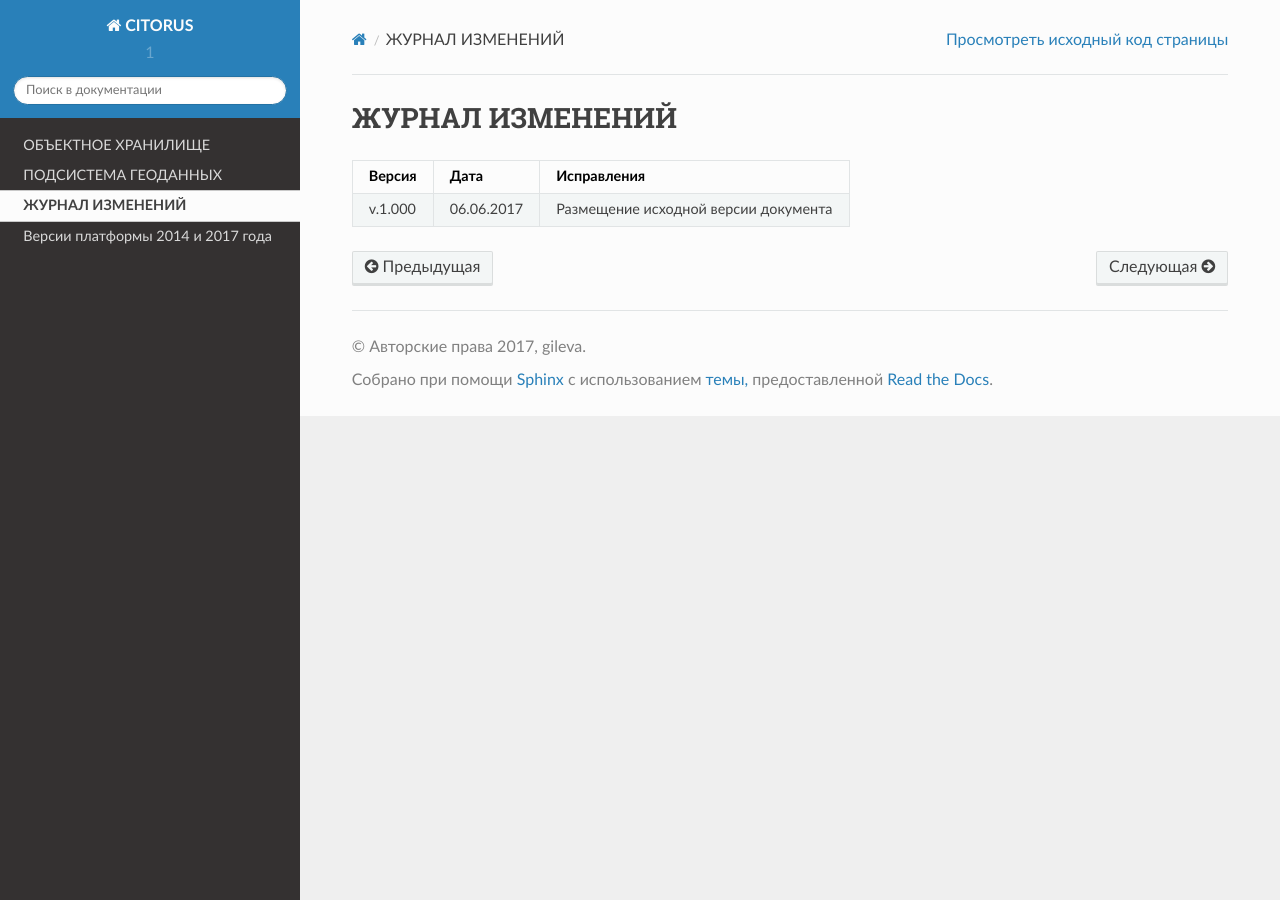
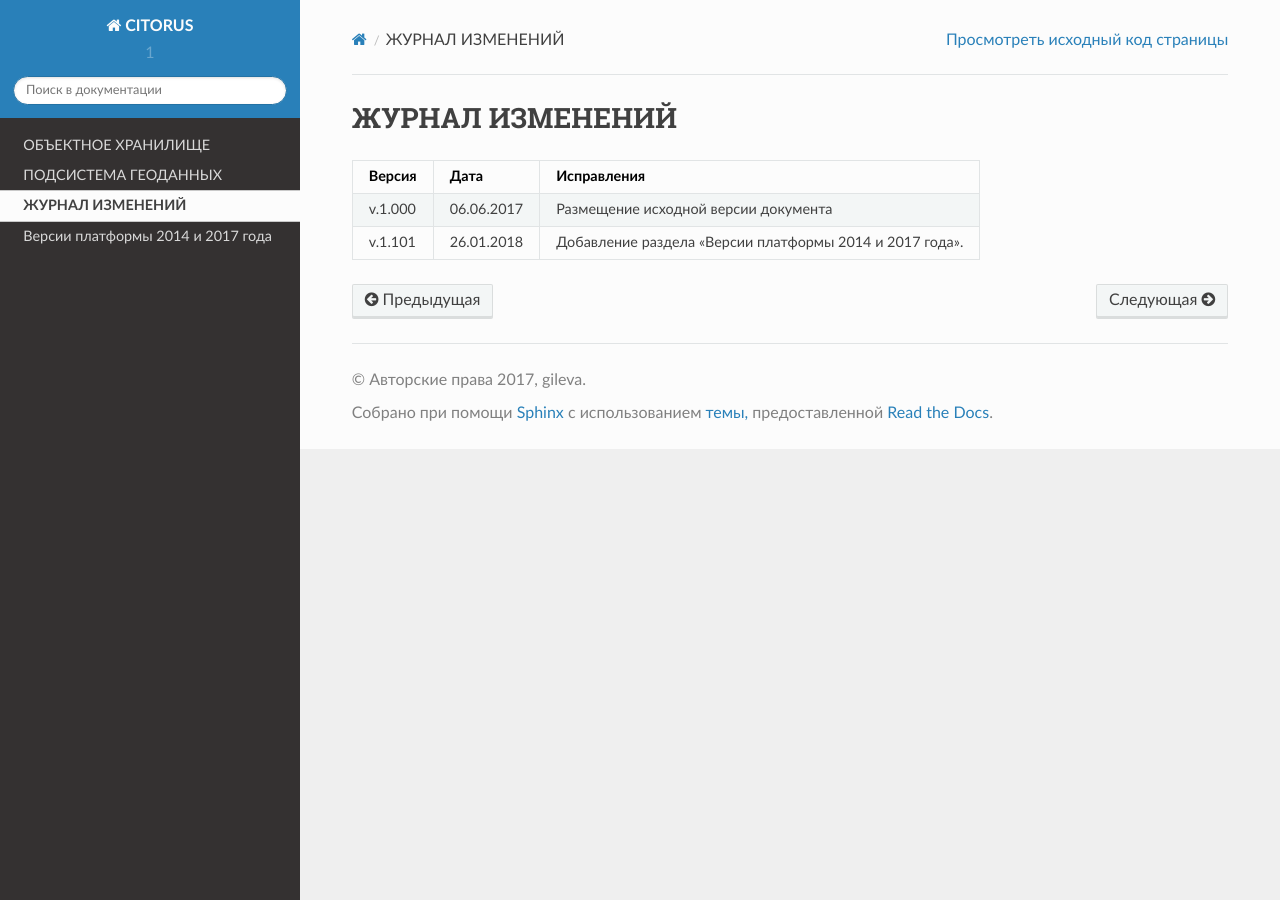
Before and after one commit to citoruspm/citorus, a Sphinx documentation site: the page built from source/journal.rst, in a window 1280 px wide. Built offline with Sphinx 7.4.7 and the Read the Docs theme 2.0.0, drawn with Linux system fonts in a browser that asks for light colours; formulas are drawn with MathJax 3.

Commit message:
Update journal.rst

```diff
--- a/source/journal.rst
+++ b/source/journal.rst
@@ -3,8 +3,10 @@
 
 .. table:: Простая таблица
 
-+-------+------------+--------------------------------------+
-|Версия |   Дата     |  Исправления                         |
-+=======+============+======================+===============+
-|v.1.000| 06.06.2017 | Размещение исходной версии документа |
-+-------+------------+--------------------------------------+
++-------+------------+---------------------------------------------------------+
+|Версия |   Дата     |  Исправления                                            |
++=======+============+======================+==================================+
+|v.1.000| 06.06.2017 | Размещение исходной версии документа                    |
++-------+------------+---------------------------------------------------------+
+|v.1.101| 26.01.2018 | Добавление раздела «Версии платформы 2014 и 2017 года». |
++-------+------------+---------------------------------------------------------+
```
